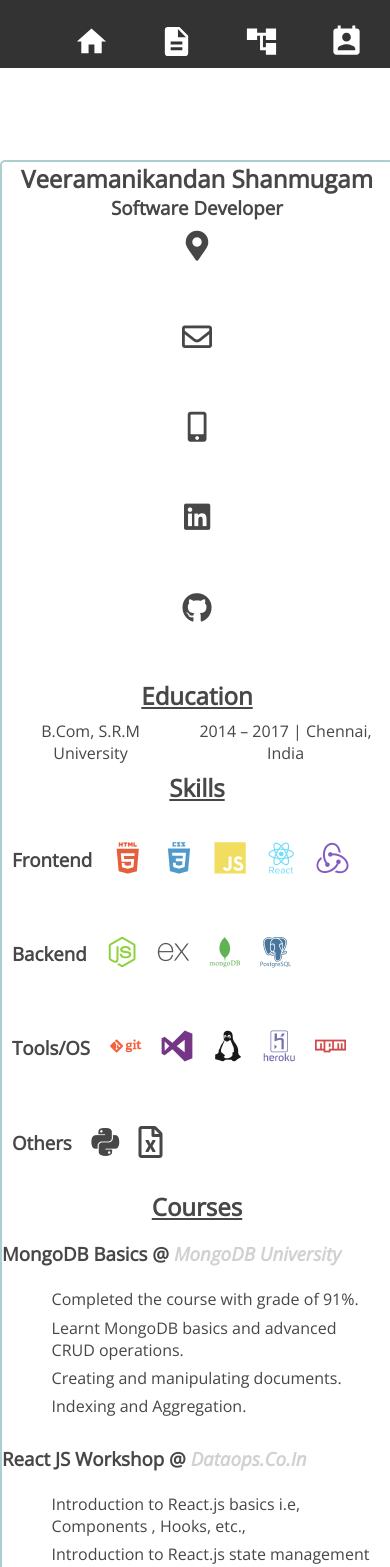
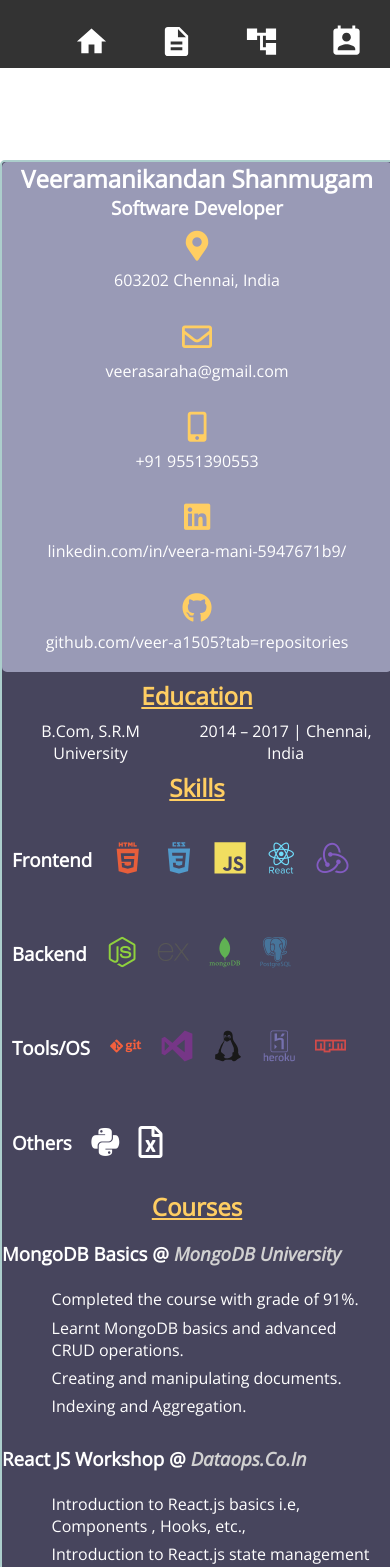
Before and after one commit to veer-a1505/my_portfolio, a React (Create React App) app: page /resume in a window 390 px wide. Shown: the top 1567 px of the page. Built offline with nearby package versions, Linux system fonts and the light colour scheme.

Commit message:
added css styling

```diff
--- a/src/App.css
+++ b/src/App.css
@@ -364,6 +364,10 @@ header li:hover {
   text-align: left;
 }
 
+.resume_courses ul li {
+  margin: 0.4em;
+}
+
 .resume_courses a {
   color: #fff;
   text-transform: capitalize;
@@ -463,8 +467,8 @@ header li:hover {
 
   .resume {
     width: 100%;
-    background: #fff;
-    color: #333;
+    background: #34314c;
+    color: #fff;
     text-align: center;
     margin: 10em 0 0 0;
     padding: 0;
@@ -472,17 +476,17 @@ header li:hover {
   }
 
   .head_color {
-    color: #333;
+    color: #ffc952;
   }
 
   .resume i {
-    color: #333;
+    color: #fff;
     font-size: 30px;
   }
 
   .resume_header {
-    background: #fff;
-    color: #333;
+    background: #8e8faf;
+    color: #fff;
     border-radius: 5px;
     width: 100%;
     margin: 0;
@@ -507,11 +511,7 @@ header li:hover {
 
   .resume_contact div i {
     margin: 0;
-    color: #333;
-  }
-
-  .resume_contact div li:hover {
-    cursor: pointer;
+    color: #ffc952;
   }
 
   .resume_education h2 {
@@ -551,7 +551,7 @@ header li:hover {
   }
 
   .resume_skill_card i {
-    color: #333;
+    color: #fff;
   }
 
   .resume_card_icons {
@@ -569,9 +569,6 @@ header li:hover {
     text-align: left;
     margin-left: -30px;
     margin-right: 10px;
-  }
-
-  .resume_card_icons div:not(:first-child) {
   }
 
   .resume_card_icons div a i {
```
